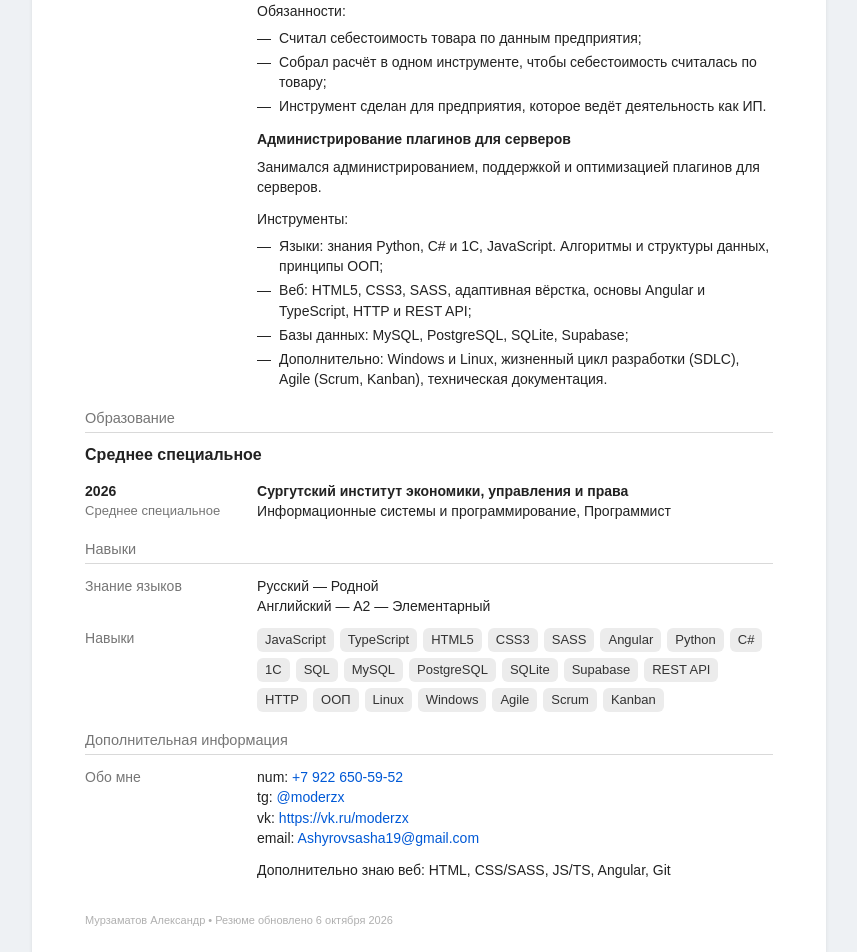
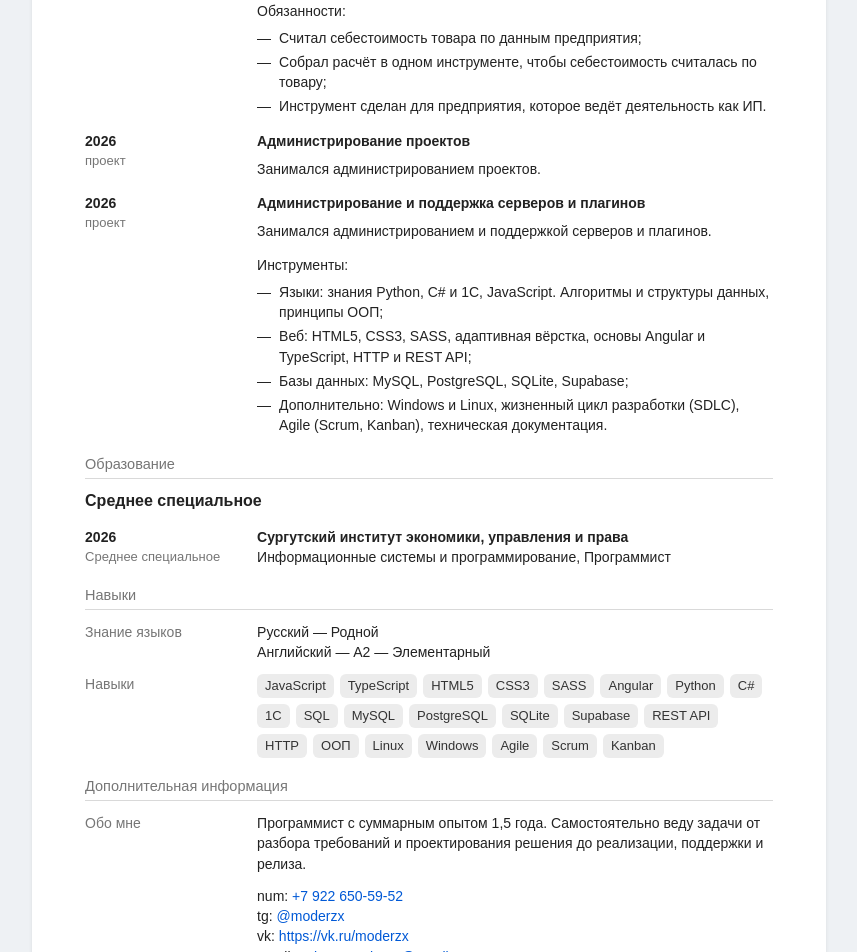
Before and after one commit to XMODERX/murzamatov-resume, a Next.js app: page / in a window 1280 px wide. Shown: the part 680-1632 px from the top of the page, without its empty margins (211-1068 px from the left). Built offline with nearby package versions, Linux system fonts and the light colour scheme.

Commit message:
Update the resume with age, 1.5 years of experience, and split admin work.
Rewrite the about section as a short delivery summary and rebuild the PDF.

Co-authored-by: ashyrovsasha18 <ashyrovsasha18@icloud.com>

```diff
--- a/scripts/render-pdf.mjs
+++ b/scripts/render-pdf.mjs
@@ -17,7 +17,7 @@ await page.pdf({
   headerTemplate: "<div></div>",
   footerTemplate: `
     <div style="width:100%; font-size:9px; color:#b0b0b0; padding:0 14mm 6mm; font-family:Arial, sans-serif;">
-      Мурзаматов Александр • Резюме обновлено 6 октября 2026
+      Мурзаматов Александр • Резюме обновлено 8 октября 2026
     </div>
   `,
   margin: { top: "12mm", right: "0", bottom: "16mm", left: "0" },
--- a/src/components/resume-document.tsx
+++ b/src/components/resume-document.tsx
@@ -75,7 +75,7 @@ export function ResumeDocument() {
         <h1 className="text-[28px] font-bold leading-8 tracking-normal">
           Мурзаматов Александр Кабылжанович
         </h1>
-        <p className="mt-1 text-[14px] leading-5">Мужчина</p>
+        <p className="mt-1 text-[14px] leading-5">Мужчина, 20 лет</p>
         <p className="mt-3 text-[14px] leading-5">
           <a href="tel:+79226505952">+7 (922) 6505952</a>
           <span> — предпочитаемый способ связи</span>
@@ -115,7 +115,7 @@ export function ResumeDocument() {
       </section>
 
       <section>
-        <SectionTitle>Опыт работы</SectionTitle>
+        <SectionTitle>Опыт работы — 1 год 6 месяцев</SectionTitle>
 
         <Entry when="2026" note="проект">
           <p className="font-bold leading-5">Проектная разработка</p>
@@ -134,14 +134,24 @@ export function ResumeDocument() {
               "Инструмент сделан для предприятия, которое ведёт деятельность как ИП.",
             ]}
           />
-          <p className="mt-3 font-bold leading-5">
-            Администрирование плагинов для серверов
+        </Entry>
+
+        <Entry when="2026" note="проект">
+          <p className="font-bold leading-5">Администрирование проектов</p>
+          <p className="mt-2">Занимался администрированием проектов.</p>
+        </Entry>
+
+        <Entry when="2026" note="проект">
+          <p className="font-bold leading-5">
+            Администрирование и поддержка серверов и плагинов
           </p>
           <p className="mt-2">
-            Занимался администрированием, поддержкой и оптимизацией плагинов
-            для серверов.
+            Занимался администрированием и поддержкой серверов и плагинов.
           </p>
-          <p className="mt-3">Инструменты:</p>
+        </Entry>
+
+        <Entry>
+          <p>Инструменты:</p>
           <Dashes
             items={[
               "Языки: знания Python, C# и 1С, JavaScript. Алгоритмы и структуры данных, принципы ООП;",
@@ -195,6 +205,11 @@ export function ResumeDocument() {
         <div className="mt-3 grid grid-cols-1 gap-1 sm:grid-cols-[148px_minmax(0,1fr)] sm:gap-x-6">
           <p className="text-[14px] leading-5 text-[#767676]">Обо мне</p>
           <div className="flex flex-col gap-3 text-[14px] leading-[1.45]">
+            <p>
+              Программист с суммарным опытом 1,5 года. Самостоятельно веду
+              задачи от разбора требований и проектирования решения до
+              реализации, поддержки и релиза.
+            </p>
             <div>
               <p>
                 num: <a href="tel:+79226505952">+7 922 650-59-52</a>
@@ -212,15 +227,12 @@ export function ResumeDocument() {
                 </a>
               </p>
             </div>
-            <p>
-              Дополнительно знаю веб: HTML, CSS/SASS, JS/TS, Angular, Git
-            </p>
           </div>
         </div>
       </section>
 
       <footer className="screen-footer mt-8 text-[11px] leading-4 text-[#b0b0b0]">
-        Мурзаматов Александр • Резюме обновлено 6 октября 2026
+        Мурзаматов Александр • Резюме обновлено 8 октября 2026
       </footer>
     </article>
   );
```
Also changed, not shown: 1 other file (tests, documents, lock files or other folders).
